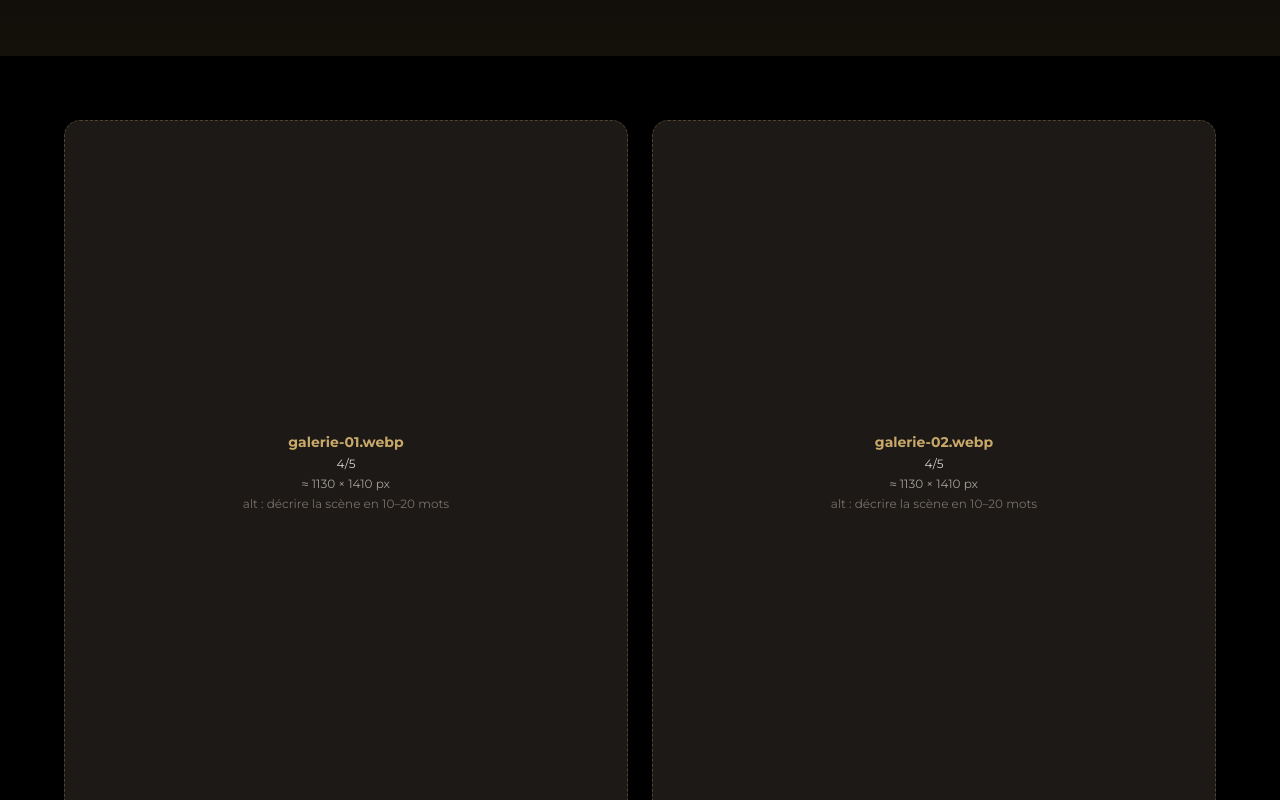
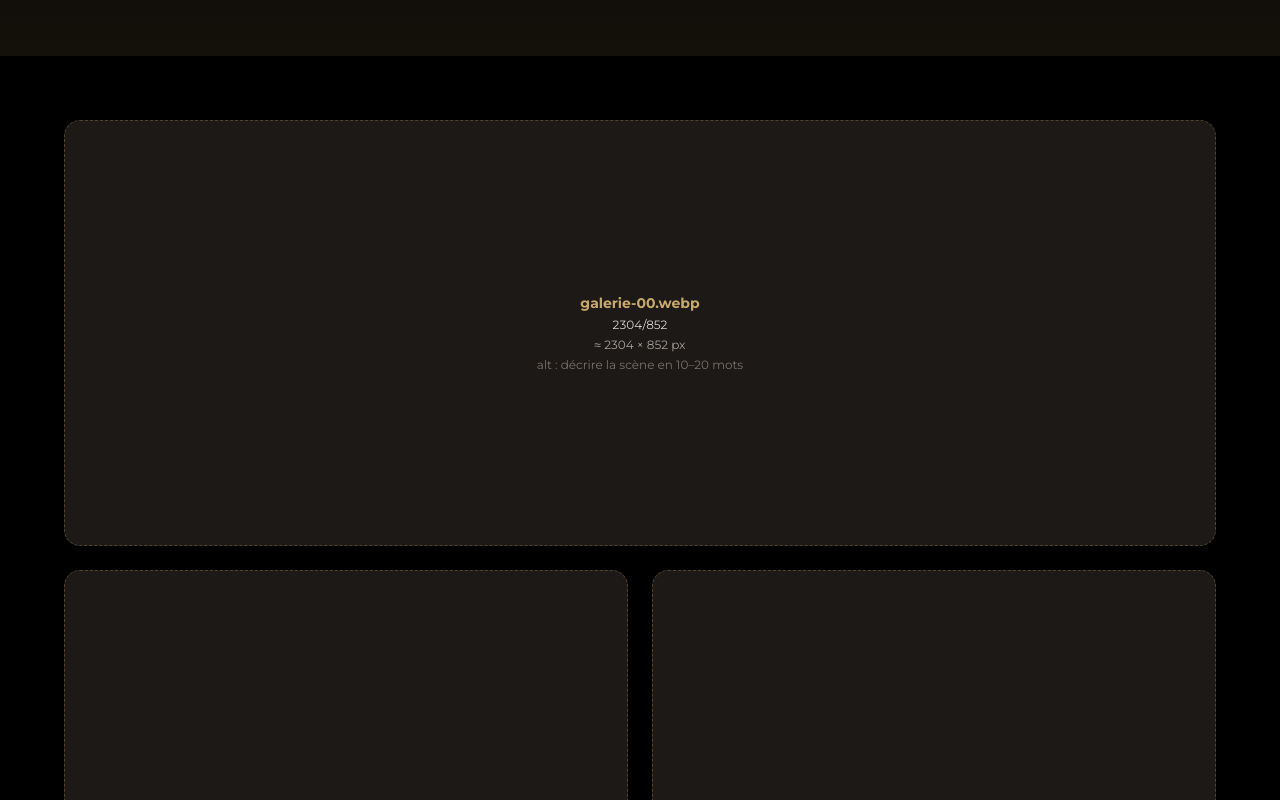
Before and after one commit to Fysalidev/www-sousaphone-carbon, a Next.js app: page /galerie in a window 1280 px wide. Shown: the part 1100-1900 px from the top of the page. Built offline with nearby package versions, Linux system fonts and the light colour scheme; no server answers.

Commit message:
24 | Galerie | trame : bandeau d'ouverture 2304 × 852 en première ligne (numéro 00, hors numérotation)
Generated by Mistral Vibe.
Co-Authored-By: Mistral Vibe <vibe@mistral.ai>

```diff
--- a/src/app/galerie/page.js
+++ b/src/app/galerie/page.js
@@ -32,15 +32,18 @@ const PHOTO_HERO = {
 };
 
 // ——— Trame alignée ———
-// La série se lit en lignes alignées, motif 2–3–1 répété : une ligne
-// de 2 (moyennes), une ligne de 3 (petites), une grande pleine
-// colonne — cinq motifs complets, une ligne de 2 puis la grande de
-// clôture (33 photos). Les numéros de photo suivent l'ordre de
-// lecture ; les fichiers déposés sont renumérotés pour que chaque
-// photo tombe sur une empreinte à son ratio natif (06 et 12 :
-// larges 16/10 des grandes, 01–02 / 07–08 / 13–14 : portraits 4/5
-// des lignes de 2, 03–05 / 09–11 : portraits 3/4 des lignes de 3).
+// La série ouvre sur un bandeau panoramique pleine colonne (numéro
+// 00, hors numérotation des photos de la série), puis se lit en
+// lignes alignées, motif 2–3–1 répété : une ligne de 2 (moyennes),
+// une ligne de 3 (petites), une grande pleine colonne — cinq motifs
+// complets, une ligne de 2 puis la grande de clôture (33 photos).
+// Les numéros de photo suivent l'ordre de lecture ; les fichiers
+// déposés sont renumérotés pour que chaque photo tombe sur une
+// empreinte à son ratio natif (06 et 12 : larges 16/10 des grandes,
+// 01–02 / 07–08 / 13–14 : portraits 4/5 des lignes de 2, 03–05 /
+// 09–11 : portraits 3/4 des lignes de 3).
 const LIGNES = [
+  ["bandeau"],
   ["moyenne", "moyenne"],
   ["petite", "petite", "petite"],
   ["grande"],
@@ -76,6 +79,12 @@ const GRILLES_LIGNE = {
 // pour la source (rétina 2×, la galerie s'affichant au maximum à
 // 1152px de large) et sizes pour l'optimiseur d'images.
 const EMPREINTES = {
+  bandeau: {
+    classes: "aspect-[2304/852]",
+    conseils: "≈ 2304 × 852 px",
+    ratio: "2304/852",
+    sizes: "(min-width: 72rem) 1152px, 100vw",
+  },
   grande: {
     classes: "aspect-[16/10]",
     conseils: "≈ 2304 × 1440 px",
@@ -96,12 +105,14 @@ const EMPREINTES = {
   },
 };
 
-// Emplacements numérotés dans l'ordre de lecture de LIGNES.
+// Emplacements numérotés dans l'ordre de lecture de LIGNES — le
+// bandeau d'ouverture garde le 00, hors numérotation de la série
+// (01–33) : les fichiers déjà déposés restent sur leur emplacement.
 let compteur = 0;
 const LIGNES_NUMEROTEES = LIGNES.map((ligne) =>
   ligne.map((taille) => ({
     taille,
-    numero: String(++compteur).padStart(2, "0"),
+    numero: taille === "bandeau" ? "00" : String(++compteur).padStart(2, "0"),
   })),
 );
 
@@ -231,9 +242,10 @@ export default function GaleriePage() {
         </div>
       </section>
       {/* Trame de la galerie : chaque ligne de LIGNES se rend dans sa
-          propre grille, contenue (px-6, max-w-6xl) — lignes de 2 et
-          de 3 alignées, grandes pleine colonne aux lignes 3, 6, 9,
-          12, 15 et 17 (clôture) ; sur mobile, chaque trio se ferme
+          propre grille, contenue (px-6, max-w-6xl) — bandeau
+          panoramique d'ouverture en ligne 1, lignes de 2 et de 3
+          alignées, grandes pleine colonne aux lignes 4, 7, 10, 13,
+          16 et 18 (clôture) ; sur mobile, chaque trio se ferme
           en 2×2 par la carte de marque. Les photos passent par
           l'optimiseur d'images (next/image, fill + sizes de
           l'empreinte) ; emplacement vide : placeholder pointillé
```
